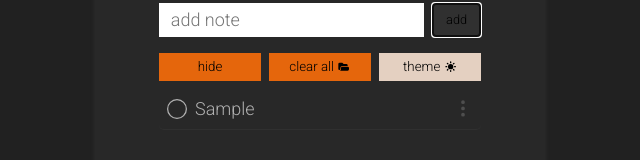
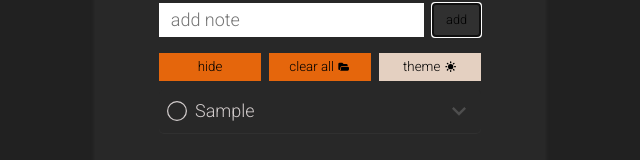
Before and after one commit to booi-dev/todo-redux-app, a React (Vite) app: page / in a window 1280 px wide. Both pictures are taken after typing "Sample" into the empty fields and a click on the button "add". Shown: the part 162-322 px from the top of the page, without its empty margins (320-960 px from the left). Built offline with nearby package versions, Linux system fonts and the light colour scheme.

Commit message:
Fix option menu

```diff
--- a/src/App.css
+++ b/src/App.css
@@ -8,14 +8,14 @@
   --clr-wht-1: #303030;
   --clr-blk-1: #191919;
 
-  --font-clr-1: #b1b1b1;
-  --font-clr-2: #dcdcdc;
+  --font-clr-1: #d2cccc;
+  --font-clr-2: #e8e8e8;
   --font-clr-blk: #111111;
 
   /* Light theme */
   --lt-clr-1: #e2e2e2;
-  --lt-clr-2: #cbc8c8;
-  --lt-clr-3: #adadad;
+  --lt-clr-2: #e4e4e4;
+  --lt-clr-3: #c5c5c5;
   --lt-font-clr-1: #2b2b2b;
 
   /* background*/
@@ -74,11 +74,3 @@
     padding: 3em 4em;
   }
 }
-
-/* utility class */
-
-.center {
-  display: inline-flex;
-  justify-content: center;
-  align-items: center;
-}
--- a/src/features/todo/TodoItem.css
+++ b/src/features/todo/TodoItem.css
@@ -9,6 +9,7 @@
   margin-block: 0.5em;
   padding: 0.5em;
 
+  background-color: var(--bg-clr-dark-2);
   border-radius: 5px;
   border-bottom: 1px solid var(--clr-2);
 
@@ -21,8 +22,24 @@
   border-bottom: 2px solid var(--acc-clr);
 }
 
+.todo.light {
+  background-color: var(--lt-clr-2);
+}
+
 .todo.light:hover {
-  background: var(--lt-clr-2);
+  background: var(--lt-clr-3);
+}
+
+.todo.vanishing-anim {
+  translate: -100%;
+  opacity: 0.2;
+}
+
+.todo button {
+  display: inline-flex;
+  align-items: center;
+  background-color: transparent;
+  border: none;
 }
 
 .todo-check-task-container {
@@ -30,19 +47,6 @@
   align-items: center;
   gap: 0.5em;
   width: 100%;
-}
-
-.circle-icon {
-  color: var(--font-clr-1);
-}
-
-.circle-icon.checked {
-  color: var(--acc-clr);
-}
-
-.todo.vanishing-anim {
-  translate: -100%;
-  opacity: 0.2;
 }
 
 .task--todo {
@@ -63,44 +67,30 @@
   opacity: 0;
 }
 
-.todo button {
-  display: inline-flex;
-  justify-content: center;
-  align-items: center;
-  background-color: transparent;
-  border: none;
+.option-menu {
+  display: flex;
+  place-content: center;
+  gap: 5px;
+  margin-top: -36px;
+
+  z-index: 0;
+  transition: all 1s ease;
 }
 
-.kebab-menu-btn {
-  color: var(--clr-1);
-  cursor: pointer;
-}
-
-.kebab-menu-btn:hover {
-  scale: 1.1;
-}
-
-.option-menu {
-  position: absolute;
-  display: grid;
-  place-content: center;
-  gap: 5px;
-  top: 50%;
-  right: 0.5em;
-  translate: 0 -50%;
-  height: 100px;
-  background-color: white;
+.option-menu.show {
+  margin-top: 0px;
+  height: 100%;
   z-index: 2;
 }
 
 .option-btn {
-  text-align: start;
   width: 100%;
   padding: 0.25em 1em;
   font-family: inherit;
   font-size: var(--font-small);
-  color: var(--clr-1);
-  border: 1px solid;
+  color: var(--font-clr-1);
+  border: none;
+  border-radius: 5px;
 }
 
 .option-btn:hover {
@@ -108,6 +98,40 @@
   background: rgb(120, 120, 120);
 }
 
+.option-btn.dark {
+  background-color: var(--clr-1);
+  color: var(--font-clr-1);
+}
+
+.option-btn.light {
+  background-color: var(--lt-clr-3);
+  color: var(--lt-font-clr-1);
+}
+
 .option-btn.delete:hover {
   background: #e92222;
 }
+
+/* icons */
+
+.circle-icon {
+  color: var(--font-clr-1);
+}
+
+.circle-icon.checked {
+  color: var(--acc-clr);
+}
+
+.arrow-down-icon {
+  color: var(--clr-1);
+  cursor: pointer;
+  transition: rotate 0.5s ease;
+}
+
+.arrow-down-icon:hover {
+  scale: 1.3;
+}
+
+.arrow-down-icon.up {
+  rotate: 180deg;
+}
--- a/src/features/todo/TodoItem.jsx
+++ b/src/features/todo/TodoItem.jsx
@@ -1,6 +1,6 @@
 /* eslint-disable no-unused-expressions */
 import { useCallback, useState } from 'react';
-import { GoKebabVertical } from 'react-icons/go';
+import { MdKeyboardArrowDown } from 'react-icons/md';
 import { BsCircle, BsCheckCircle } from 'react-icons/bs';
 
 import { deleteDataFromLS, toggleDataCompleteLS } from '../../utils/localStorage';
@@ -8,7 +8,6 @@ import useTodoControls from '../../app/todoControls';
 import useThemeControls from '../../app/themeControls';
 
 import TodoExpand from './TodoExpand';
-import BackDrop from '../../components/BackDrop';
 
 import './TodoItem.css';
 
@@ -39,33 +38,28 @@ function TodoView(props) {
     };
 
     const handleExpandBtn = () => {
+        if (!isOptions) return;
         setIsExpand(!isExpand);
         setIsOptions(false);
     };
 
     const handleDelBtnClick = (targetTodo) => {
+        if (!isOptions) return;
+        setIsOptions(false);
         setTodoAnimClass('vanishing-anim');
-        setIsOptions(false);
         setTimeout(() => {
             deleteTodo(targetTodo);
             deleteDataFromLS(targetTodo);
         }, 1000);
     };
 
-    const backdropHandler = () => {
-        setIsOptions(false);
-    };
-
-    const onParentClick = () => {
-        console.log("parent clicked");
-    };
-
     return (
         <>
+            <div>
+
                 <div className={`todo ${todoAnimClass} ${theme}`}>
                     <div role='group'
-                    className='todo-check-task-container'
-                    onClick={onParentClick}>
+                        className='todo-check-task-container'>
                         <button type='button'
                             className='todo-check-btn'
                             onClick={(e) => { handleToggleComplete(todo, e); }}
@@ -89,22 +83,20 @@ function TodoView(props) {
 
                     <button type='button'
                         onClick={() => setIsOptions(!isOptions)}>
-                    <GoKebabVertical className='kebab-menu-btn' size={20} />
+                        <MdKeyboardArrowDown className={`arrow-down-icon ${isOptions && 'up'}`} size={28} />
                     </button>
-                {isOptions &&
-                    <BackDrop handler={backdropHandler} />
-                }
-                {isOptions &&
-                    <div className='option-menu'
-                        onMouseLeave={() => setIsOptions(false)}>
-                        <button type='button' className='option-btn'
+                </div>
+
+                <div className={`option-menu ${theme} ${isOptions && 'show'}`}
+                    onMouseLeave={() => setIsOptions(false)}
+                >
+                    <button type='button' className={`option-btn ${theme}`}
                         onClick={handleExpandBtn}
-                        >expand</button>
-                        <button type='button' className='option-btn delete'
-                            onClick={() => handleDelBtnClick(todo)}>delete </button>
+                    >view note</button>
+                    <button type='button' className={`option-btn delete ${theme}`}
+                        onClick={() => handleDelBtnClick(todo)}>delete
+                    </button>
                 </div>
-                }
-
             </div>
             {isExpand && <TodoExpand todo={todo}
                 toggleTodoView={toggleTodoView}
--- a/src/features/todo/TodoList.css
+++ b/src/features/todo/TodoList.css
@@ -2,6 +2,7 @@
   height: 55vh;
   overflow: scroll;
   overflow-x: hidden;
+  /* padding-top: 3em; */
 }
 
 .todo-list::-webkit-scrollbar {
```
Lines whose indentation alone changed are shown as unchanged.
